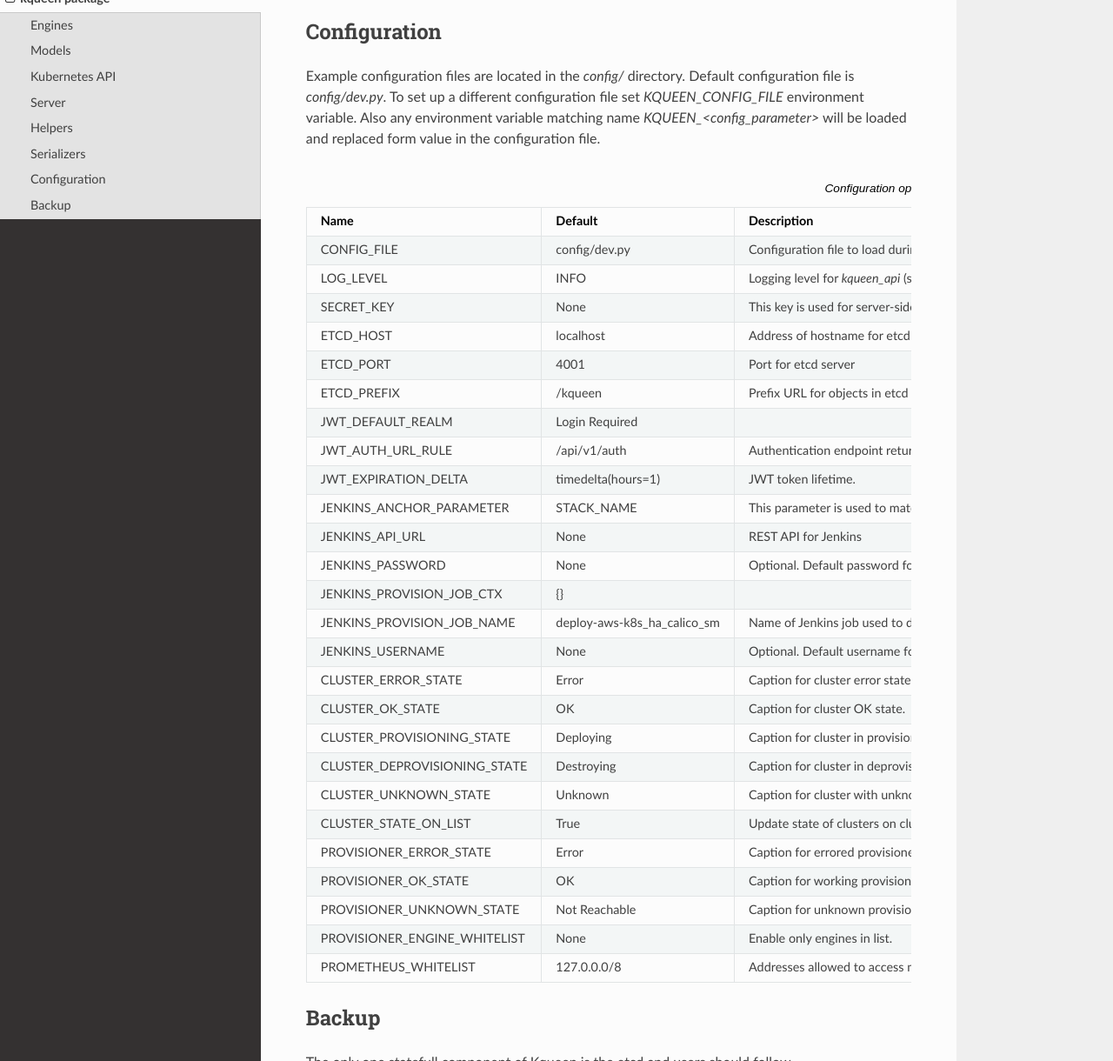
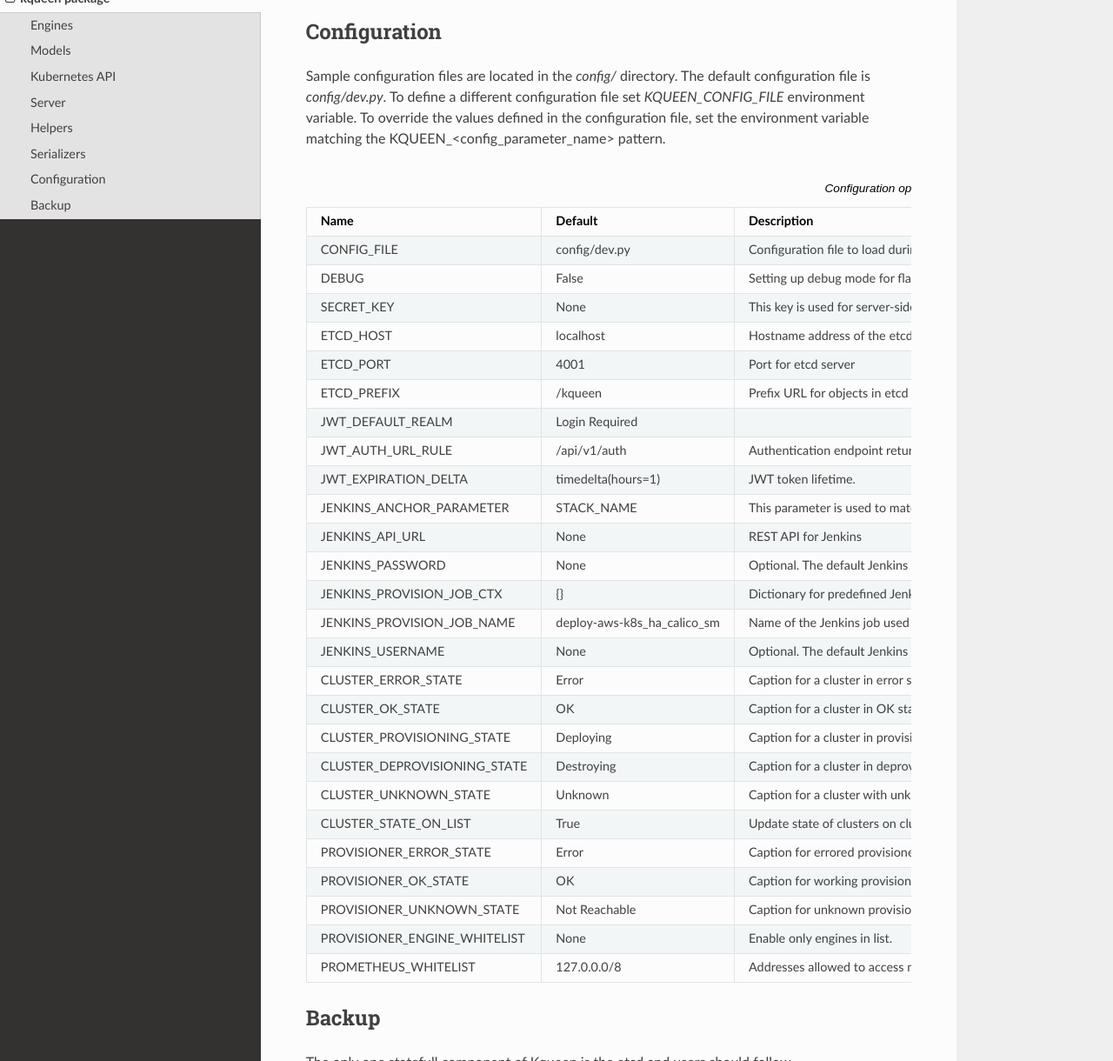
Before and after one commit to Mirantis/kqueen, a Sphinx documentation site: the page built from docs/kqueen.rst, in a window 1280 px wide and 1400 px high, scrolled down 1040 px, cut to the strip 180-1400 px from the top of the window. Shown: the whole strip at 87% size. Built offline with Sphinx 7.4.7 and the Read the Docs theme 2.0.0, drawn with Linux system fonts in a browser that asks for light colours.

Commit message:
[DOCS] Update 'Configuration' section
- Mark Jenkins username\password optional
- Update default log level

```diff
--- a/docs/kqueen.rst
+++ b/docs/kqueen.rst
@@ -52,9 +52,9 @@
 Configuration
 --------------
 
-Example configuration files are located in the `config/` directory. Default configuration file is `config/dev.py`.
-To set up a different configuration file set `KQUEEN_CONFIG_FILE` environment variable. Also any environment variable
-matching name `KQUEEN_<config_parameter>` will be loaded and replaced form value in the configuration file.
+Sample configuration files are located in the `config/` directory. The default configuration file is `config/dev.py`.
+To define a different configuration file set `KQUEEN_CONFIG_FILE` environment variable.  To override the values defined
+in the configuration file, set the environment variable matching the KQUEEN_<config_parameter_name> pattern.
 
 .. list-table:: Configuration options
     :header-rows: 1
@@ -68,16 +68,16 @@
       - config/dev.py
       - Configuration file to load during startup
 
-    * - LOG_LEVEL
-      - INFO
-      - Logging level for `kqueen_api` (string)
+    * - DEBUG
+      - False
+      - Setting up debug mode for flask and all loggers
 
     * - SECRET_KEY
       - None
-      - This key is used for server-side encryption (cookies, secret database fields). Length must be at least 16 characters
+      - This key is used for server-side encryption (cookies, secret database fields) and must be at least 16 characters in length.
     * - ETCD_HOST
       - localhost
-      - Address of hostname for etcd server
+      - Hostname address of the etcd server
     * - ETCD_PORT
       - 4001
       - Port for etcd server
@@ -104,32 +104,32 @@
       - REST API for Jenkins
     * - JENKINS_PASSWORD
       - None
-      - Optional. Default password for Jenkins login. Is not used in UI
+      - Optional. The default Jenkins password. Gets overridden if another value is specified in the request.
     * - JENKINS_PROVISION_JOB_CTX
       - {}
-      -
+      - Dictionary for predefined Jenkins job context
     * - JENKINS_PROVISION_JOB_NAME
       - deploy-aws-k8s_ha_calico_sm
-      - Name of Jenkins job used to deploy cluster.
+      - Name of the Jenkins job used to deploy a cluster.
     * - JENKINS_USERNAME
       - None
-      - Optional. Default username for Jenkins login. Is not used in UI
+      - Optional. The default Jenkins username. Gets overridden if another value is specified in the request.
 
     * - CLUSTER_ERROR_STATE
       - Error
-      - Caption for cluster error state.
+      - Caption for a cluster in error state.
     * - CLUSTER_OK_STATE
       - OK
-      - Caption for cluster OK state.
+      - Caption for a cluster in OK state.
     * - CLUSTER_PROVISIONING_STATE
       - Deploying
-      - Caption for cluster in provisioning state.
+      - Caption for a cluster in provisioning state.
     * - CLUSTER_DEPROVISIONING_STATE
       - Destroying
-      - Caption for cluster in deprovisioning (deleting) state.
+      - Caption for a cluster in deprovisioning (deleting) state.
     * - CLUSTER_UNKNOWN_STATE
       - Unknown
-      - Caption for cluster with unknown state.
+      - Caption for a cluster with unknown state.
 
     * - CLUSTER_STATE_ON_LIST
       - True
```
